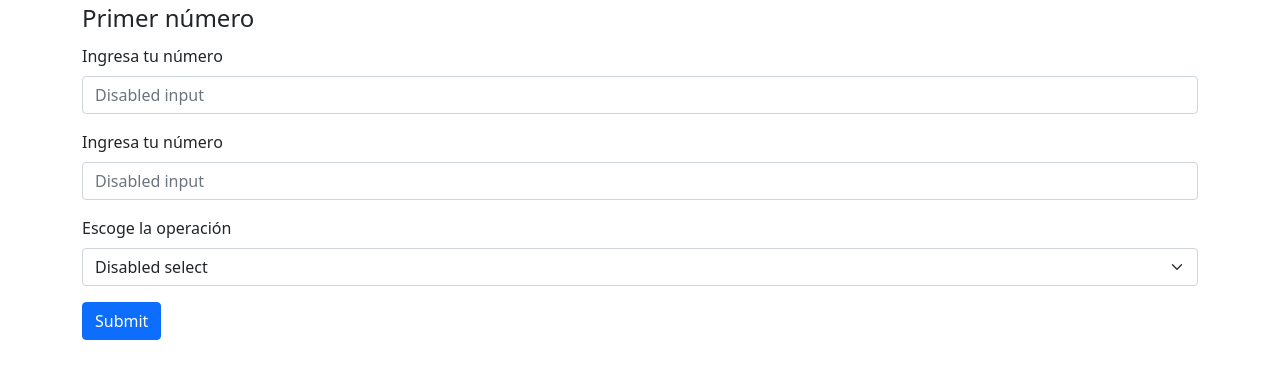
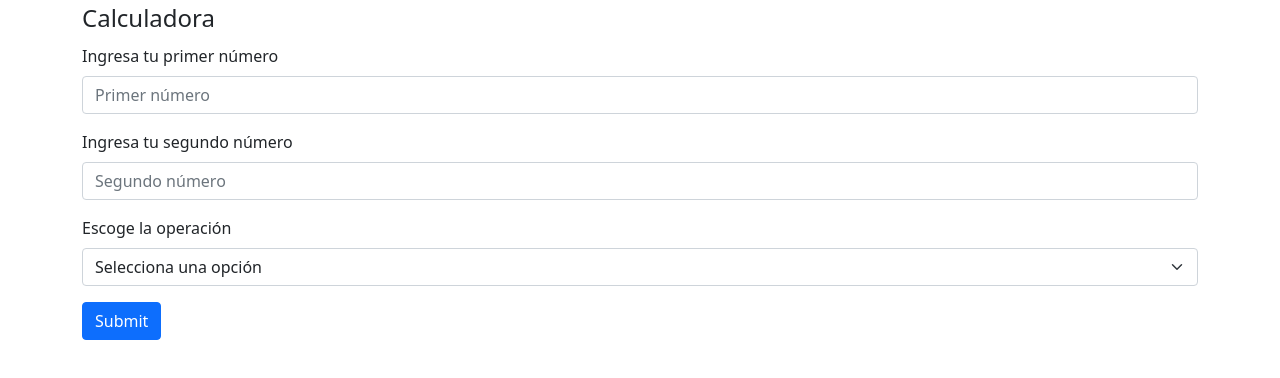
Before and after one commit to AlejandraGudino/Calculator, a plain HTML site: page index.html in a window 1280 px wide. Drawn offline with Linux system fonts and the light colour scheme.

Commit message:
mejorando las leyendas

```diff
--- a/index.html
+++ b/index.html
@@ -18,19 +18,23 @@
     <div class="container">
         <form>
             <fieldset>
-                <legend>Primer número</legend>
+                <legend>Calculadora</legend>
                 <div class="mb-3">
-                    <label for="disabledTextInput" class="form-label">Ingresa tu número</label>
-                    <input type="text" id="disabledTextInput" class="form-control" placeholder="Disabled input">
+                    <label for="disabledTextInput" class="form-label">Ingresa tu primer número</label>
+                    <input type="text" id="disabledTextInput" class="form-control" placeholder="Primer número">
                 </div>
                 <div class="mb-3">
-                    <label for="disabledTextInput" class="form-label">Ingresa tu número</label>
-                    <input type="text" id="disabledTextInput" class="form-control" placeholder="Disabled input">
+                    <label for="disabledTextInput" class="form-label">Ingresa tu segundo número</label>
+                    <input type="text" id="disabledTextInput" class="form-control" placeholder="Segundo número">
                 </div>
                 <div class="mb-3">
                     <label for="disabledSelect" class="form-label">Escoge la operación</label>
                     <select id="disabledSelect" class="form-select">
-                        <option>Disabled select</option>
+                        <option>Selecciona una opción</option>
+                        <option>+</option>
+                        <option>-</option>
+                        <option>x</option>
+                        <option>/</option>
                     </select>
                 </div>
                 <button type="submit" class="btn btn-primary">Submit</button>
```
